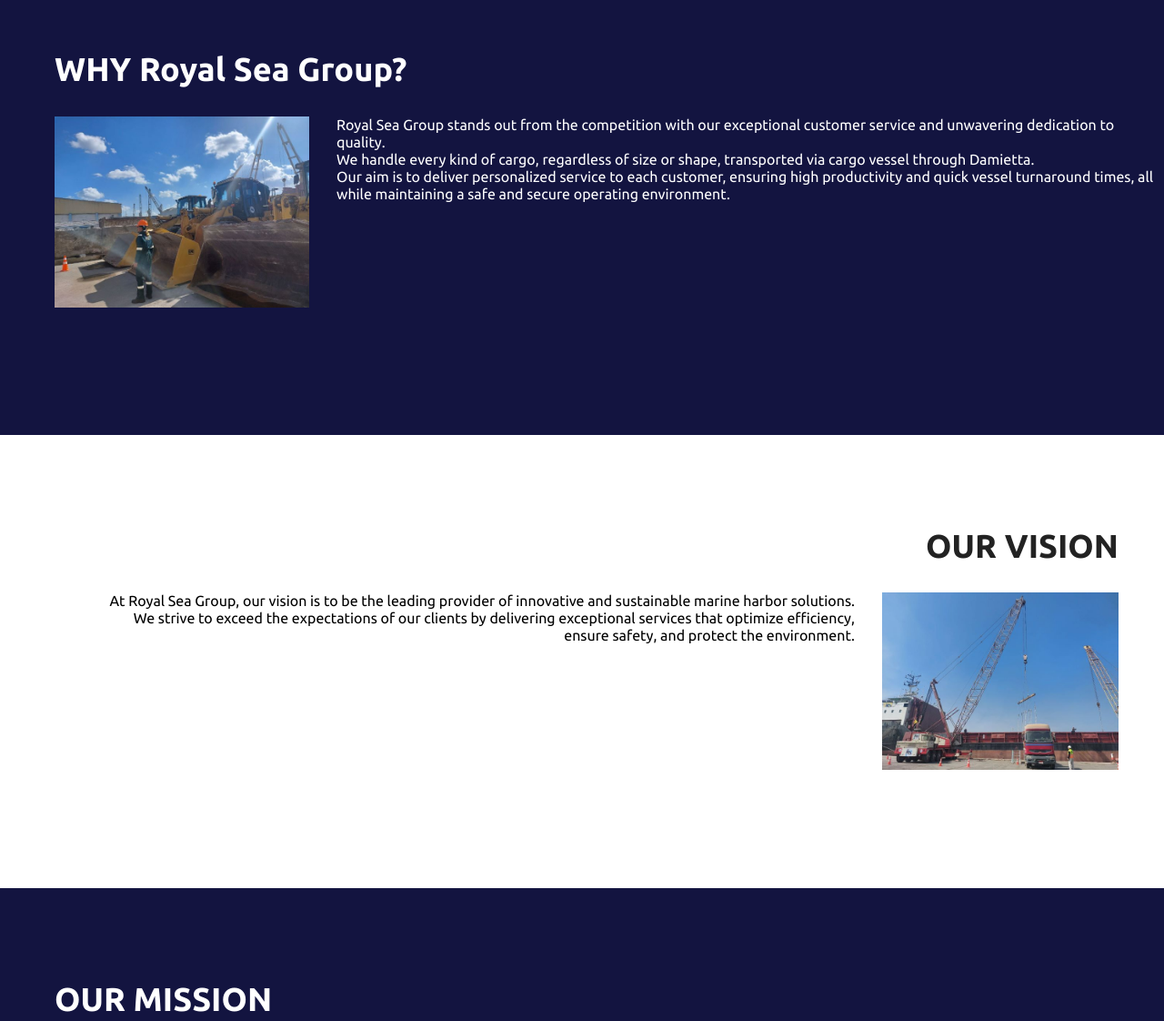
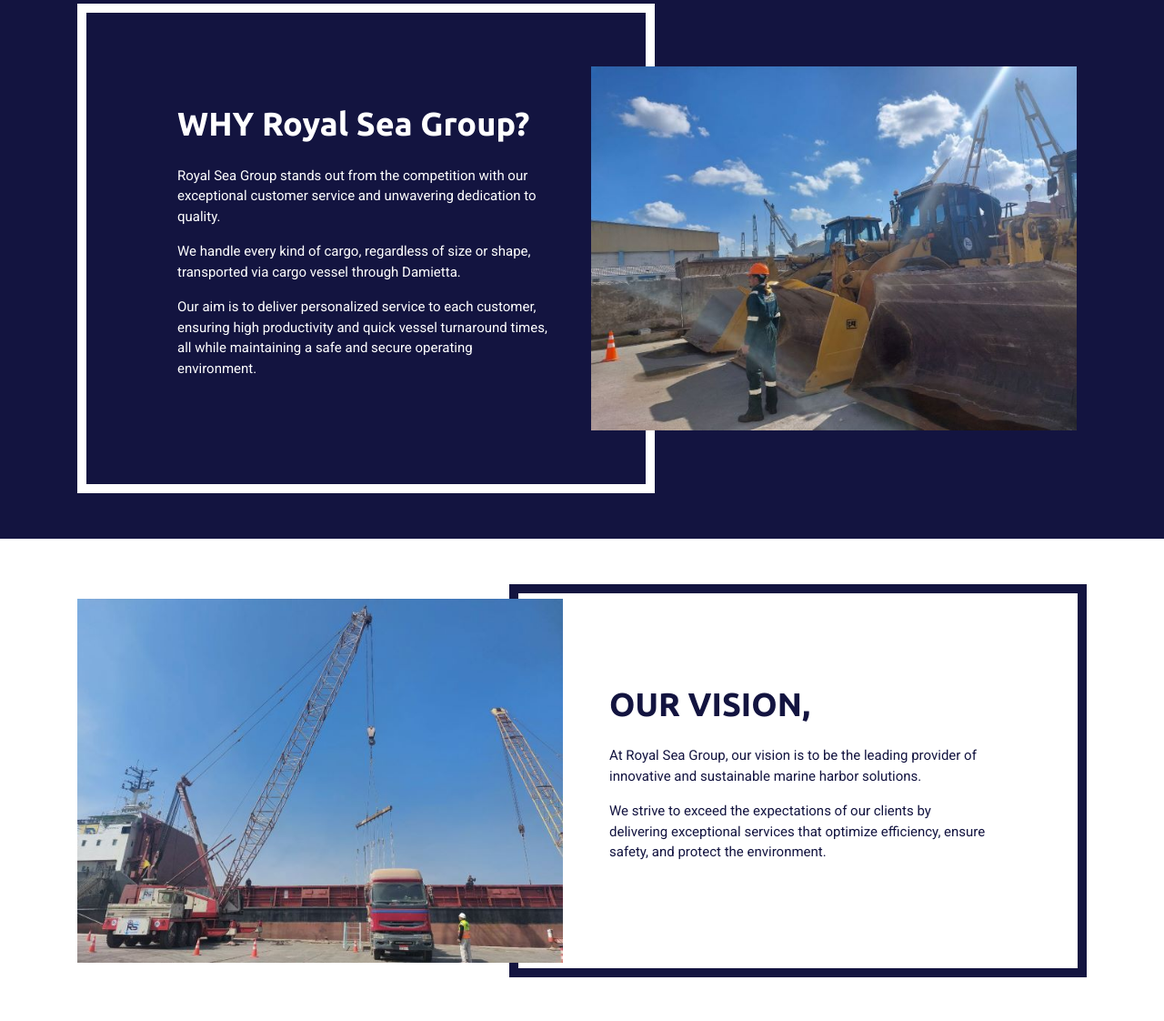
Before and after one commit to Ahmedabdeen15/Royal-Sea-Group, a plain HTML site: page about.html in a window 1280 px wide. Shown: the part 1255-2377 px from the top of the page at 91% size. Drawn offline with nearby package versions, Linux system fonts and the light colour scheme.

Commit message:
CHANGE style for about page

```diff
--- a/about.html
+++ b/about.html
@@ -102,7 +102,7 @@
                 </div>
                 <div class="col-lg-7">
                     <div class="welcome-text mt-5 mt-lg-0">
-                        <h2>Welcome to Royal Sea Group,</h2>
+                        <h2>Welcome to<br /> Royal Sea Group,</h2>
                         <p class="pt-3">Royal Sea Group is a leading provider of marine harbor services, dedicated to
                             delivering excellence in every aspect of our operations.</p>
                         <p>Our team of highly skilled professionals is committed to providing safe, reliable, and
@@ -115,47 +115,68 @@
     <!-- Welcome Area End -->
     <!-- COMPANY DATA Starts -->
     <section id="projects" class="data-area">
-        <div class="section-top-border">
-            <h2 class="mb-30">WHY Royal Sea Group?</h2>
+
+        <div class="container">
             <div class="row">
-                <div class="col-md-3">
-                    <img src="assets/images/elements/crew2.jpg" alt="" class="img-fluid">
+                <div class="col-lg-7">
+                    <div class="welcome-text-left mt-5 mt-lg-0">
+                        <h2>WHY Royal Sea Group?</h2>
+                        <p class="pt-3">Royal Sea Group stands out from the competition with our exceptional
+                            customer service and
+                            unwavering dedication to quality.</p>
+                        <p> We handle every kind of cargo, regardless of size or shape, transported via cargo vessel
+                            through Damietta.</p>
+                        <p>Our aim is to deliver personalized service to each customer, ensuring high productivity
+                            and quick vessel turnaround times, all while maintaining a safe and secure operating
+                            environment.</p>
+                    </div>
                 </div>
-                <div class="col-md-9 mt-sm-20 left-align-p">
-                    <h4>Royal Sea Group stands out from the competition with our exceptional customer service and
-                        unwavering dedication to quality.
-                        </br> We handle every kind of cargo, regardless of size or shape, transported via cargo vessel
-                        through Damietta.
-                        </br> Our aim is to deliver personalized service to each customer, ensuring high productivity
-                        and quick vessel turnaround times, all while maintaining a safe and secure operating
-                        environment.</h4>
+                <div class="col-lg-5 align-self-center">
+                    <div class="welcome-img-right">
+                        <img src="assets/images/elements/crew2.jpg" alt="">
+                    </div>
                 </div>
             </div>
         </div>
+
     </section>
     <section id="projects" class="data-area-w">
-        <div class="section-top-border text-right">
-            <h2 class="mb-30 title_color">OUR VISION</h2>
-            <div class="row">
-                <div class="col-md-9">
-                    <h4 class="text-right"> At Royal Sea Group, our vision is to be the leading provider of innovative and sustainable marine harbor solutions. We strive to exceed the expectations of our clients by delivering exceptional services that optimize efficiency, ensure safety, and protect the environment.</h4>
-                </div>
-                <div class="col-md-3">
-                    <img src="assets/images/elements/crew7.jpg" alt="" class="img-fluid">
+            <div class="container">
+                <div class="row">
+                    <div class="col-lg-5 align-self-center">
+                        <div class="welcome-img">
+                            <img src="assets/images/elements/crew7.jpg" alt="">
+                        </div>
+                    </div>
+                    <div class="col-lg-7">
+                        <div class="welcome-text mt-5 mt-lg-0">
+                            <h2>OUR VISION,</h2>
+                            <p class="pt-3">At Royal Sea Group, our vision is to be the leading provider of innovative
+                                and sustainable marine harbor solutions.</p>
+                            <p>We strive to exceed the expectations of our clients by
+                                delivering exceptional services that optimize efficiency, ensure safety, and protect the
+                                environment.</p>
+                        </div>
+                    </div>
                 </div>
             </div>
-        </div>
     </section>
     <section id="projects" class="data-area">
-        <div class="section-top-border">
-            <h2 class="mb-30">OUR MISSION</h2>
+        <div class="container">
             <div class="row">
-                <div class="col-md-3">
-                    <img src="assets/images/elements/crew6.jpg" alt="" class="img-fluid">
+                <div class="col-lg-7">
+                    <div class="welcome-text-left mt-5 mt-lg-0">
+                        <h2>OUR MISSION,</h2>
+                        <p class="pt-3">Royal Sea Group is dedicated to providing the highest quality marine harbor services, tailored
+                            to meet the unique needs of our clients.</p>
+                        <p> Our mission is to deliver safe, efficient, and sustainable solutions that exceed
+                            expectations and contribute to the success of our clients and the maritime industry as a whole.</p>
+                    </div>
                 </div>
-                <div class="col-md-9 mt-sm-20 left-align-p">
-                    <h4>Royal Sea Group is dedicated to providing the highest quality marine harbor services, tailored to meet the unique needs of our clients.
-                    </br>Our mission is to deliver safe, efficient, and sustainable solutions that exceed expectations and contribute to the success of our clients and the maritime industry as a whole.</h4>
+                <div class="col-lg-5 align-self-center">
+                    <div class="welcome-img-right">
+                        <img src="assets/images/elements/crew6.jpg" alt="">
+                    </div>
                 </div>
             </div>
         </div>
--- a/assets/css/style.css
+++ b/assets/css/style.css
@@ -496,12 +496,7 @@ body.mobile-nav-active #mobile-nav-toggle {
     position: relative;
     z-index: 1;
 }
-@media (min-width: 768px) and (max-width: 991.98px) {
-    .welcome-img img {
-        width: 100%;
-    }
-}
-@media (min-width: 576px) and (max-width: 767.98px) {
+@media (min-width: 576px) and (max-width: 768px) {
     .welcome-img img {
         width: 100%;
     }
@@ -3043,6 +3038,56 @@ h6 {
     color: #000;
     padding-bottom: 40px;
 }
-.img-fluid{
+.image-about{
     padding-bottom: 40px;
 }
+.welcome-img-right {
+    position: relative;
+}
+
+.welcome-img-right img {
+    width: 120%;
+    position: absolute;
+    top: -200px;
+    left: -100px;
+    z-index: 1;
+}
+
+@media (min-width: 768.98px) and (max-width: 1024px) {
+    .welcome-img-right img {
+        width: 120%;
+        top: -150px;
+    }
+}
+@media (max-width: 768px) {
+    .welcome-img-right img {
+        display: none;
+    }
+}
+
+
+.welcome-text-left {
+    padding: 100px;
+    border: 10px solid #ffffff;
+    position: relative;
+    z-index: 0;
+}
+
+.welcome-text-left h2 {
+    color: #ffffff;
+}
+
+.welcome-text-left p {
+    color: #ffffff;
+}
+
+@media (min-width: 576px) and (max-width: 767.98px) {
+    .welcome-text-left {
+        padding: 50px;
+    }
+}
+@media (max-width: 575.98px) {
+    .welcome-text-left {
+        padding: 40px 20px;
+    }
+}
```
